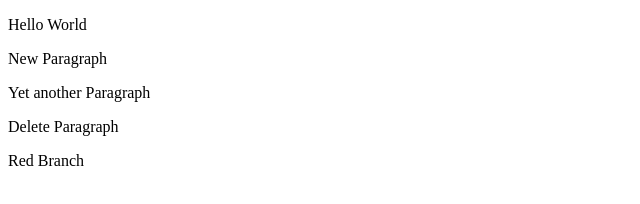
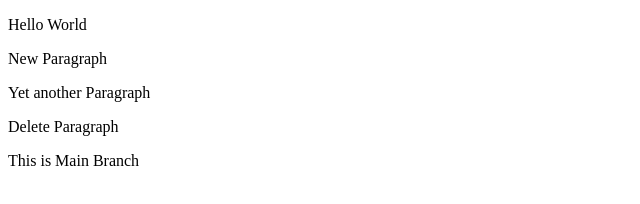
Before and after one commit to Sethi-Paras/loginapp, a plain HTML site: page demo.html in a window 1280 px wide. Shown: the full height of the page, 0-640 px from the left. Drawn offline with Linux system fonts and the light colour scheme.

Commit message:
Main Branch Commit

```diff
--- a/demo.html
+++ b/demo.html
@@ -12,6 +12,6 @@
 
     <p>Delete Paragraph</p>
 
-    <p> Red Branch </p>
+    <p> This is Main Branch </p>
 </body>
 </html>
```
